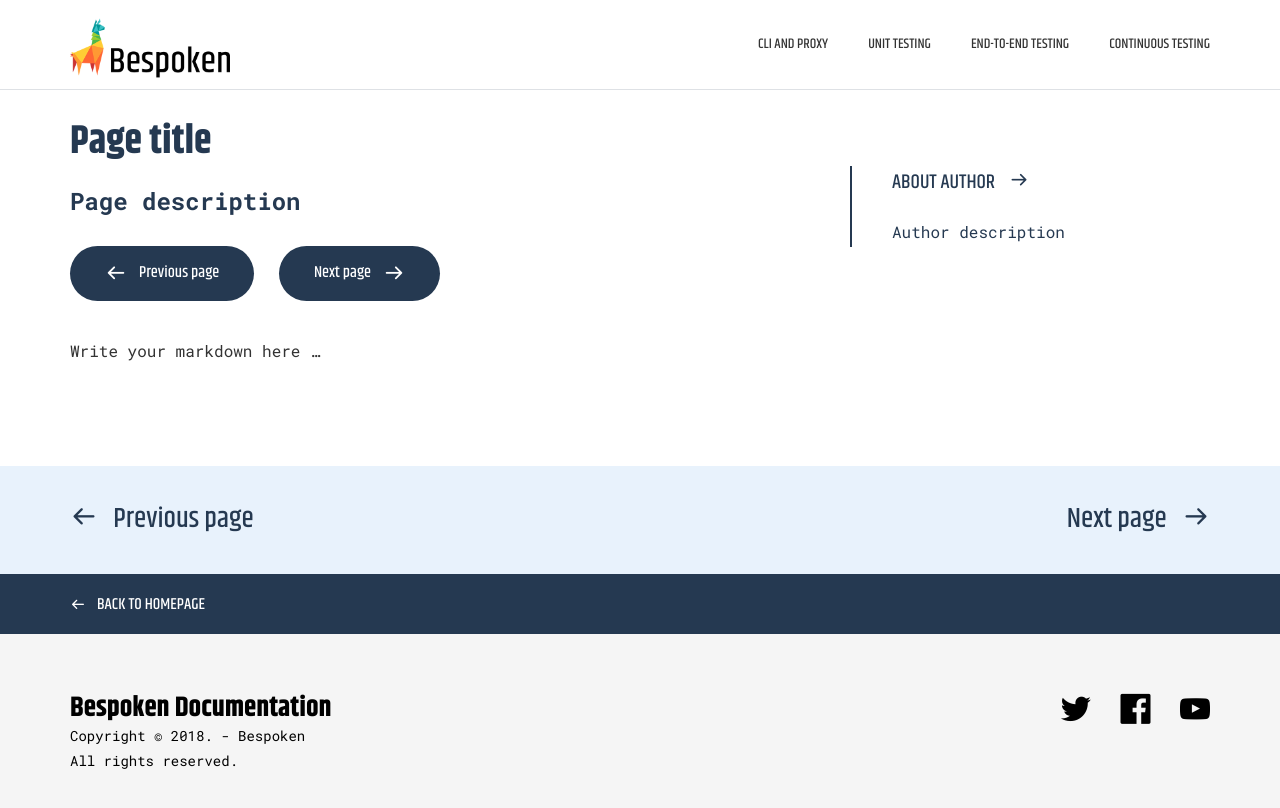
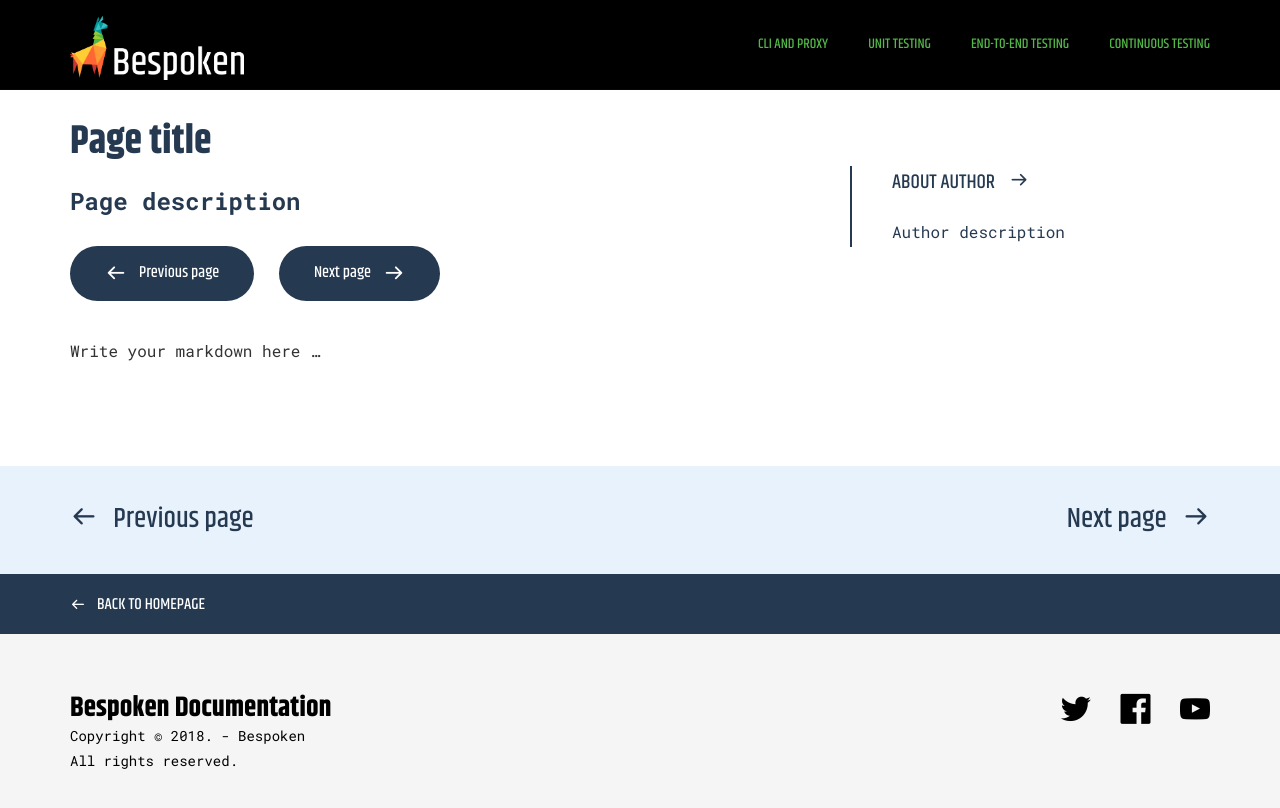
Before and after one commit to bespoken/bespoken-docs, a Jekyll site: the page built from default.md, in a window 1280 px wide. Shown: the top 808 px of the page. Built offline with Jekyll 4.4.1, drawn with Linux system fonts in a browser that asks for light colours; some web fonts are replaced.

Commit message:
Interesting color scheme

```diff
--- a/doks-theme/_includes/site-header.html
+++ b/doks-theme/_includes/site-header.html
@@ -17,7 +17,7 @@
 						<a href="{% if jekyll.environment == 'production' %}{{ site.doks.baseurl }}{% endif %}/" class="site-header__logo">{{ site.doks.header.logo.text }}</a>
 					{% elsif site.doks.header.logo.image %}
 						<a href="{% if jekyll.environment == 'production' %}{{ site.doks.baseurl }}{% endif %}/" class="site-header__logo">
-							<img src="{% if jekyll.environment == 'production' %}{{ site.doks.baseurl }}{% endif %}/doks-theme/assets/images/layout/logo.png">
+							<img src="{% if jekyll.environment == 'production' %}{{ site.doks.baseurl }}{% endif %}/doks-theme/assets/images/layout/logo-header.png">
 						</a><!-- /.site-header__logo -->
 					{% endif %}
 					{% if site.doks.header.nav %}
--- a/doks-theme/_sass/components/_site-header.scss
+++ b/doks-theme/_sass/components/_site-header.scss
@@ -4,6 +4,7 @@
 
 /* ----- General ----- */
 .site-header {
+	background-color: $color-theme-alternative;
 	position: absolute;
 	width: 100%;
 	height: 5.625rem;
@@ -39,6 +40,7 @@
 	@include clearfix;
 	float: right;
 	margin-bottom: 0;
+	color: $font-color-alternative;
 
 	li {
 		+ li {
```
Also changed, not shown: doks-theme/assets/images/layout/logo-header.png (added).
